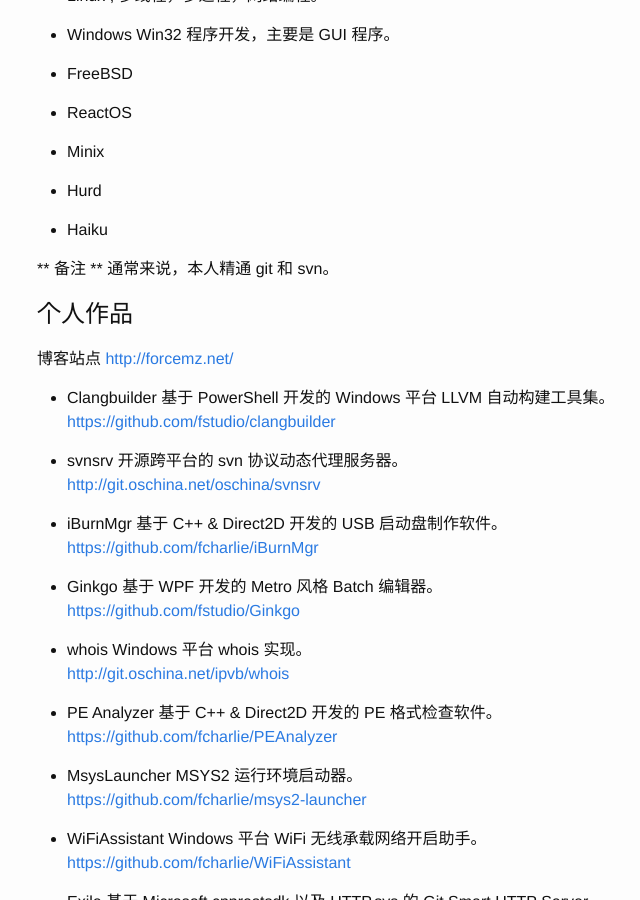
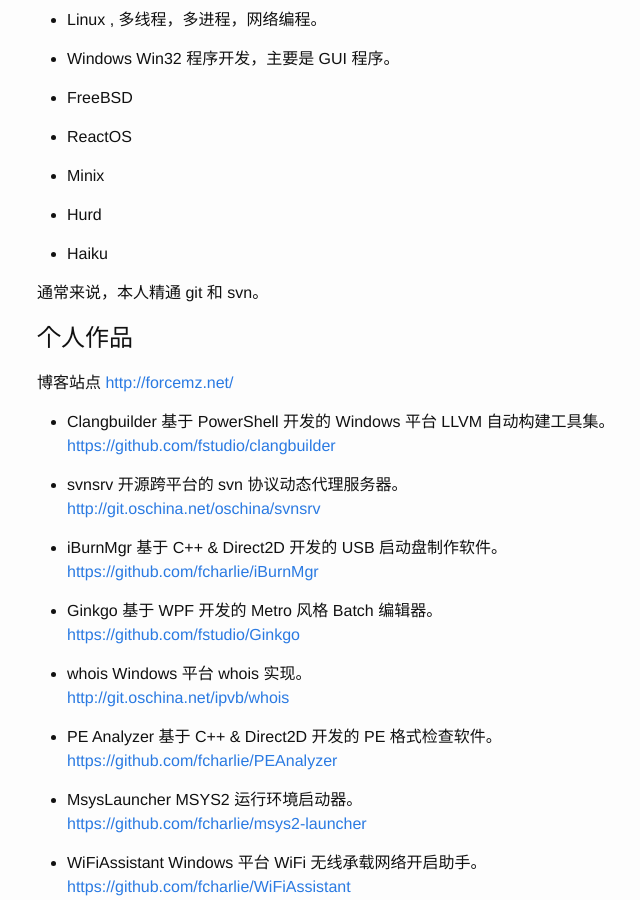
Before and after one commit to fcharlie/fcharlie.github.io, a Jekyll site: the page built from about.md, in a window 1280 px wide and 900 px high, scrolled down 1644 px. Shown: the whole window, without its empty margins (233-873 px from the left). Built offline with Jekyll 4.4.1, drawn with Linux system fonts in a browser that asks for light colours.

Commit message:
Update about

```diff
--- a/about.md
+++ b/about.md
@@ -69,7 +69,7 @@
 
 - Puma
 
-操作系统：
+## 操作系统：
 
 - Linux ,
 多线程，多进程，网络编程。
@@ -88,7 +88,7 @@
 - Haiku
 
 
-** 备注 ** 通常来说，本人精通 git 和 svn。
+通常来说，本人精通 git 和 svn。
 
 
 # 个人作品
```
